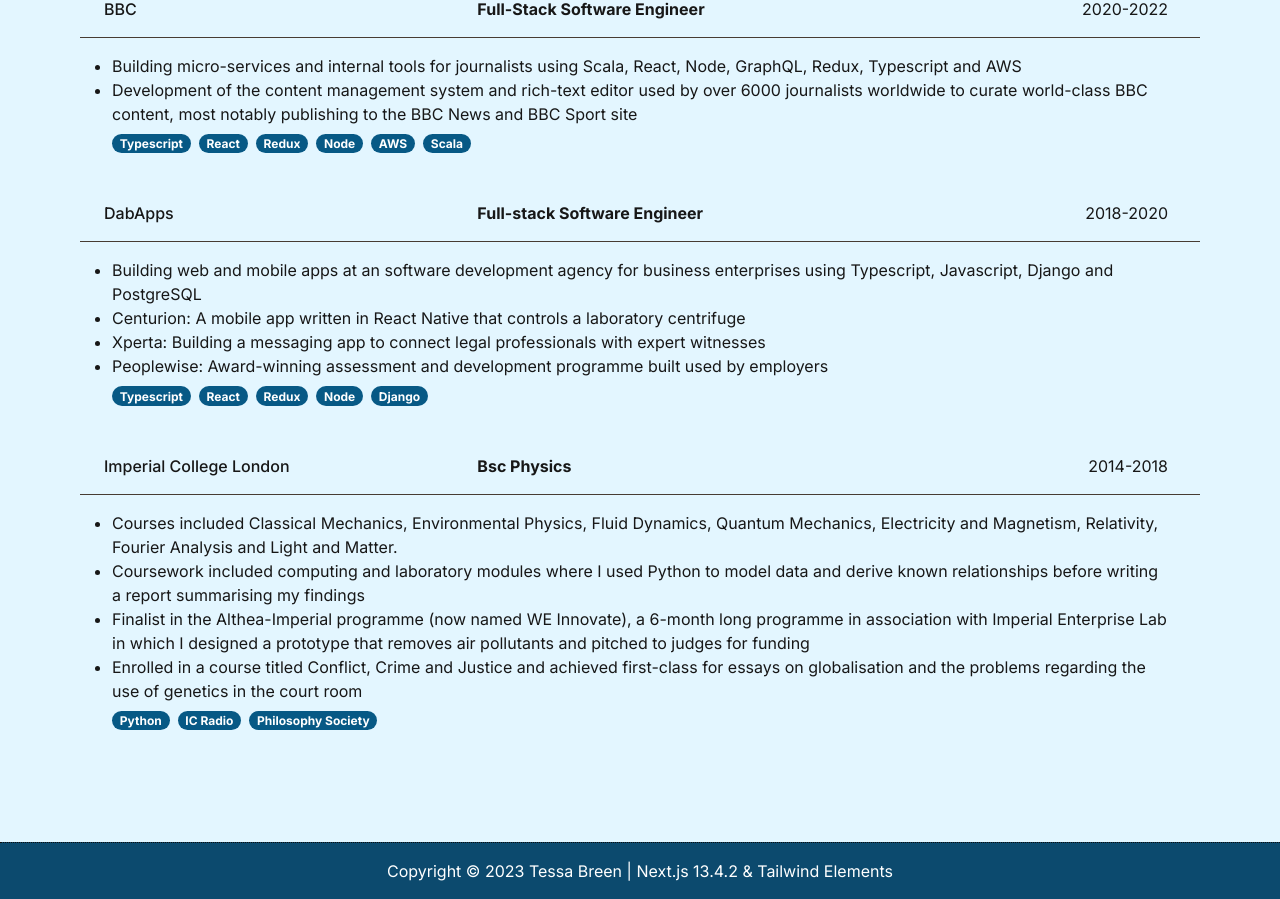
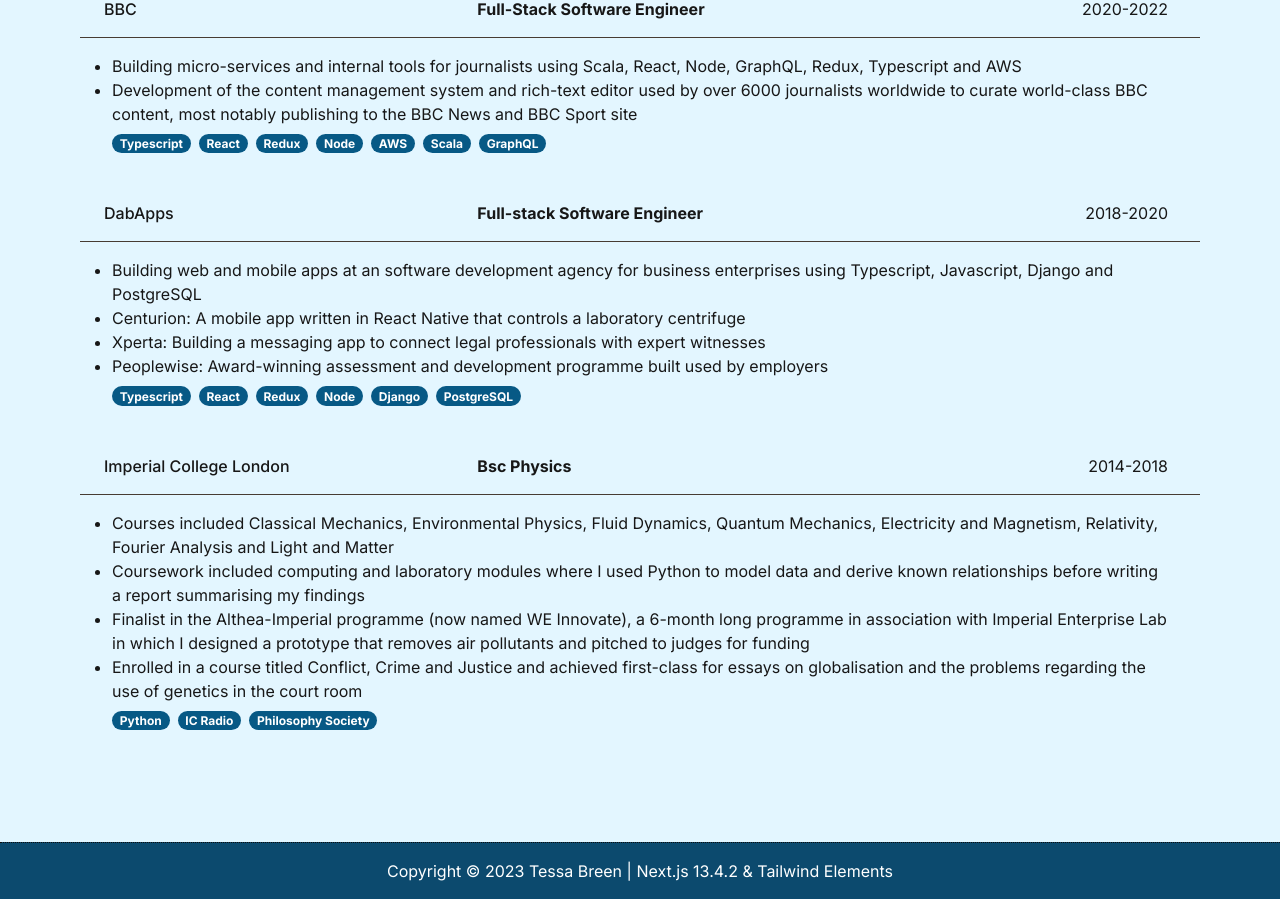
Before and after one commit to Mynameistessa/my-website, a Next.js app: page / in a window 1280 px wide. Shown: the part 1351-2250 px from the top of the page. Built offline with nearby package versions, Linux system fonts and the light colour scheme.

Commit message:
Update text

```diff
--- a/blogposts/rebase-merge.md
+++ b/blogposts/rebase-merge.md
@@ -8,7 +8,7 @@
 When integrating code changes you have two options in the world of git: rebase or merge. In the debate of what method is more suitable, opinions vary from “I couldn’t possibly care less” to warnings against using rebase. In this blogpost I aim to provide an overview about how these two methods differ and highlight the strengths and weaknesses of each one.
 
 &nbsp;
-The typical scenario is: we have a branch, for example called “main”, and two branches based off it. One of these branches merges before the other and now we want to update the leftover branch to be in sync with the latest version of main.
+The typical scenario is: we have a branch, for example called “main”, and two branches based off from it. One of these branches merges before the other and now we want to update the leftover branch to be in sync with the latest version of main.
 
 &nbsp;
 Git merge is most the commonly used command to achieve this, and if you click the ‘update branch’ button in GitHub this is the default. This algorithm merges two histories together, respecting the original timeline upon which the commits took place. In addition to the commits that make up our code changes, we also add a ‘merge commit’ to the commit history that represents this operation. This results in what can be described as a “diamond-shaped” or “train-tracks” history of code changes. As a result, this method is non-destructive because we are not losing any information when we complete this merge. If we need to roll back a commit.
--- a/components/portfolio.ts
+++ b/components/portfolio.ts
@@ -9,7 +9,7 @@
     description: [`Building micro-services and internal tools for journalists using Scala, React, Node, GraphQL, Redux, Typescript and AWS`,
       `Development of the content management system and rich-text editor
     used by over 6000 journalists worldwide to curate world-class BBC content, most notably publishing to the BBC News and BBC Sport site`],
-    skills: ['Typescript', 'React', 'Redux', 'Node', 'AWS', 'Scala']
+    skills: ['Typescript', 'React', 'Redux', 'Node', 'AWS', 'Scala', 'GraphQL']
   },
   {
     company: "DabApps", role: 'Full-stack Software Engineer', duration: '2018-2020',
@@ -18,13 +18,13 @@
       `Xperta: Building a messaging app to connect legal professionals with expert witnesses`,
       `Peoplewise: Award-winning assessment and development programme built used by employers`
     ],
-    skills: ['Typescript', 'React', 'Redux', 'Node', 'Django']
+    skills: ['Typescript', 'React', 'Redux', 'Node', 'Django', 'PostgreSQL']
   },
   {
     company: "Imperial College London", role: 'Bsc Physics', duration: '2014-2018',
     description: [`Courses included Classical Mechanics, Environmental Physics,
     Fluid Dynamics, Quantum Mechanics, Electricity and Magnetism, Relativity,
-    Fourier Analysis and Light and Matter.`, `Coursework included computing and laboratory modules
+    Fourier Analysis and Light and Matter`, `Coursework included computing and laboratory modules
     where I used Python to model data and derive known relationships before writing a report summarising my findings`,
       `Finalist in the Althea-Imperial programme (now named WE Innovate),
     a 6-month long programme in association with Imperial Enterprise Lab in which I designed a prototype that removes air pollutants and pitched to judges for funding`,
```
